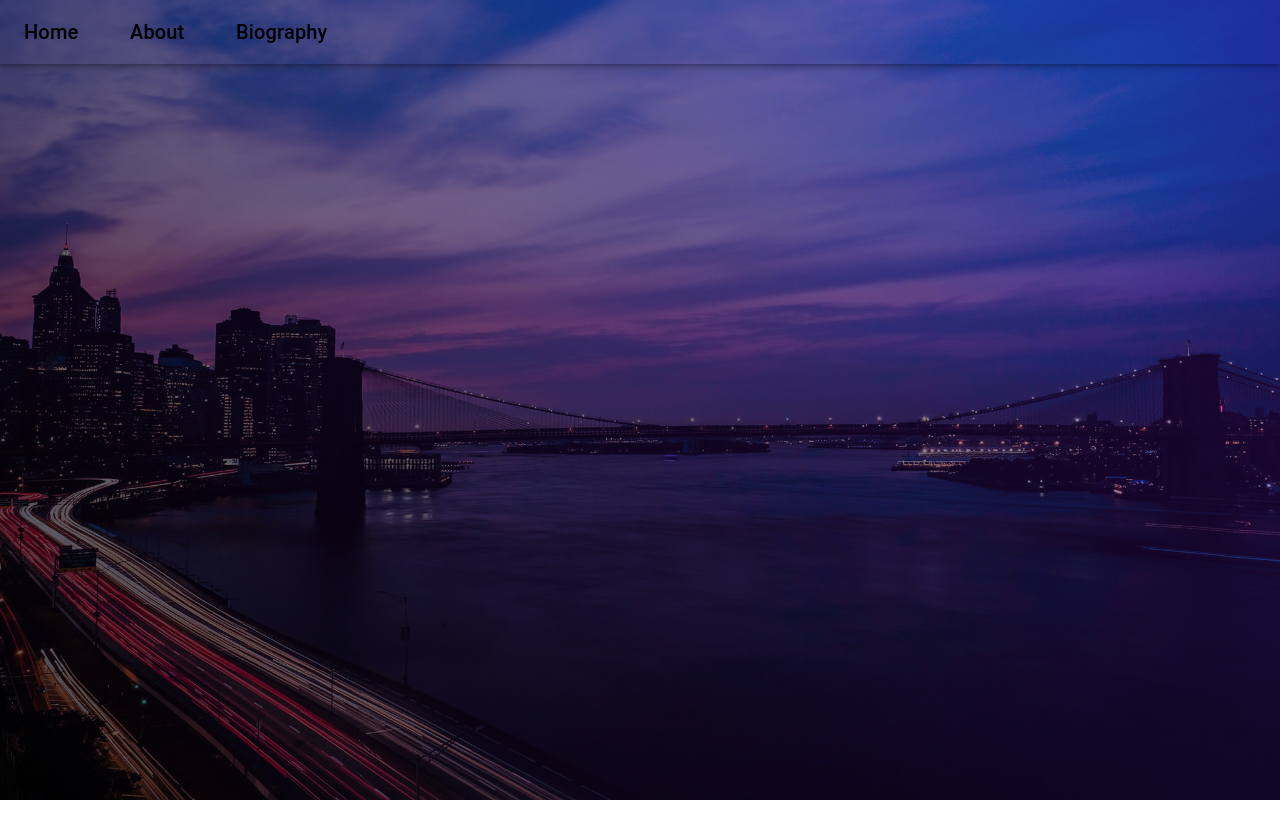
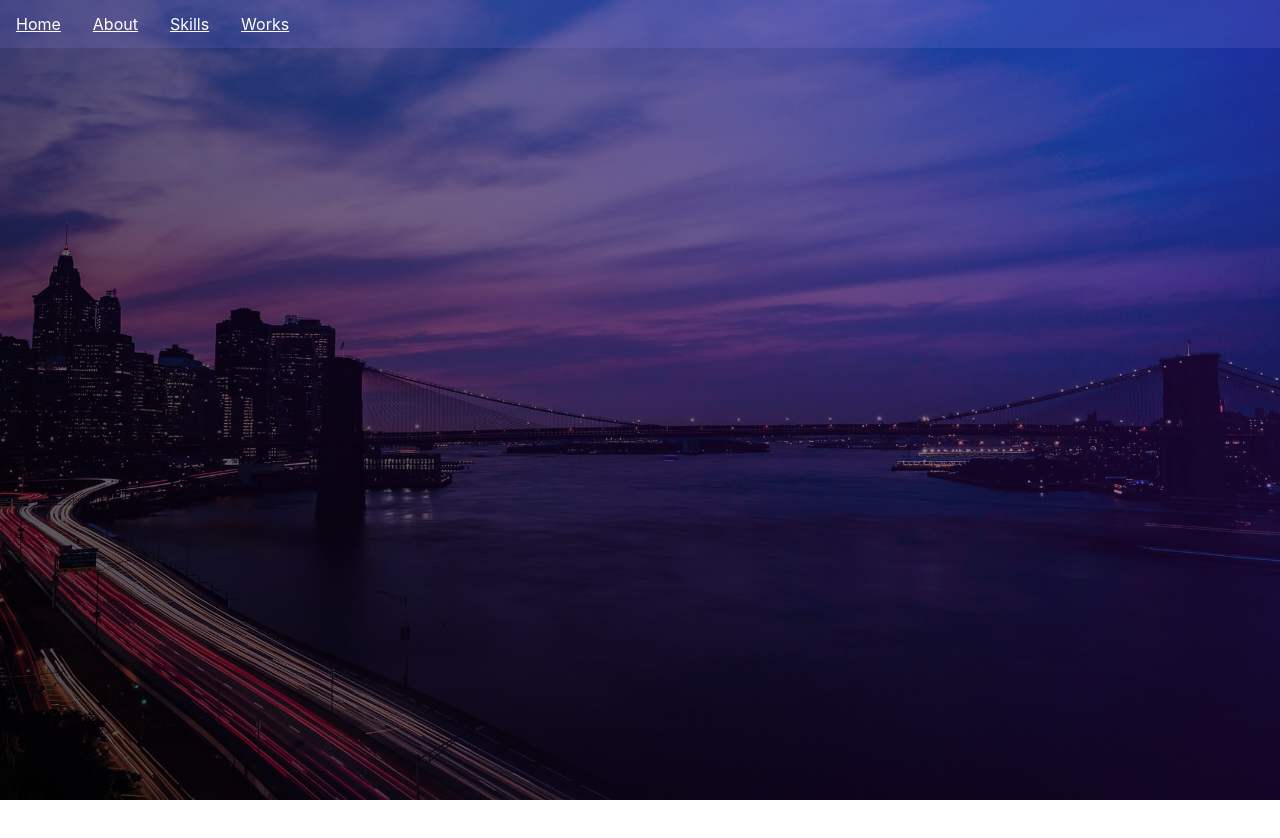
Before and after one commit to komi1230/portfolio, a React (Create React App) app: page / in a window 1280 px wide. Shown: the top 838 px of the page. Before the commit the page ends 800 px from the top, so only its background shows below. Built offline with nearby package versions, Linux system fonts and the light colour scheme.

Commit message:
enabled to change color of navigation bar depending on scroll position

```diff
--- a/src/components/Top.js
+++ b/src/components/Top.js
@@ -1,55 +1,70 @@
-import React from 'react'
-import { makeStyles } from '@material-ui/core/styles'
-import AppBar from '@material-ui/core/AppBar';
-import Toolbar from '@material-ui/core/Toolbar';
-import Typography from '@material-ui/core/Typography';
+import React, { useEffect, useState } from 'react'
 import "../index.css"
 
 
-const useStyles = makeStyles(theme => ({
-  root: {
-    flexGrow: 1,
-  },
-  AppBarColor: {
-    backgroundColor: '#505050',
-  },
-  menuButton: {
-    marginRight: theme.spacing(2),
-  },
-  title: {
-    flexGrow: 0.05,
-  },
-}));
+const scrollTop = () => {
+  return Math.max(
+    window.pageYOffset,
+    document.documentElement.scrollTop,
+    document.body.scrollTop
+  );
+};
 
+export const NavBar = () => {
+  const [colorGradient, setColorGradient] = useState(0);
 
-function Header() {
-    const classes = useStyles();
-    return (
-      <div className="navbar">
-        <AppBar position="fixed" color="transparent">
-          <Toolbar>
-            <Typography variant="h6" className={classes.title}>
-              Home
-            </Typography>
-            <Typography variant="h6" className={classes.title}>
-              About
-            </Typography>
-            <Typography variant="h6" className={classes.title}>
-              Biography
-            </Typography>
-          </Toolbar>
-        </AppBar>
-      </div>
-    );
+  const onScroll = () => {
+    const position = scrollTop();
+    console.log(position)
+    if (position >= 450) {
+      setColorGradient(1);
+    } else {
+      setColorGradient(position/450);
+    }
+  };
+
+  useEffect(() => {
+    document.addEventListener("scroll", onScroll);
+    return () => document.removeEventListener("scroll", onScroll);
+  });
+
+  const colorR = String(126 - 76 * colorGradient);
+  const colorG = String(123 - 73 * colorGradient);
+  const colorB = String(215 - 165 * colorGradient);
+  const colorA = String(0.2 + 0.8 * colorGradient);
+  const  scrollStyle = {
+    backgroundColor: "rgba(" + colorR + "," + colorG + "," + colorB + "," + colorA + ")"
   }
+
+  return (
+    <header style={scrollStyle}>
+      <ul class="topnav">
+        <li><a href="#home">Home</a></li>
+        <li><a href="#about">About</a></li>
+        <li><a href="#skills">Skills</a></li>
+        <li><a href="#works">Works</a></li>
+      </ul>
+    </header>
+  );
+};
 
 
 export default function Top() {
     return (
         <div id="topview" >
-            <div class="gradient">
-                <Header />
-            </div>
+
+            <NavBar/>
+            <br/><br/><br/><br/><br/><br/><br/><br/><br/>
+            <br/><br/><br/><br/><br/><br/><br/><br/><br/>
+            <br/><br/><br/><br/><br/><br/><br/><br/><br/>
+            <br/><br/><br/><br/><br/><br/><br/><br/><br/>
+            <br/><br/><br/><br/><br/><br/><br/><br/><br/>
+            <br/><br/><br/><br/><br/><br/><br/><br/><br/>
+            <br/><br/><br/><br/><br/><br/><br/><br/><br/>
+            <br/><br/><br/><br/><br/><br/><br/><br/><br/>
+            <br/><br/><br/><br/><br/><br/><br/><br/><br/>
+            <br/><br/><br/><br/><br/><br/><br/><br/><br/>
+            hogehogeho
         </div>
     )
 }
--- a/src/index.css
+++ b/src/index.css
@@ -33,6 +33,30 @@ code {
   line-height: 1.7;
 }
 
+#topview header {
+  position: fixed;
+  width: 100%;
+}
+
+#topview ul.topnav {
+  list-style-type: none;
+  margin: 0;
+  padding: 0;
+  overflow: hidden;
+}
+
+#topview ul.topnav li {
+  float: left;
+}
+
+#topview ul.topnav li a {
+  display: inline-block;
+  color: #ffffff;
+  text-align: center;
+  padding: 14px 16px;
+  transition: 2s;
+}
+
 #topview .navbar {
   transition: background 0.5s ease-in-out, padding 0.5s ease-in-out;
 }
```
